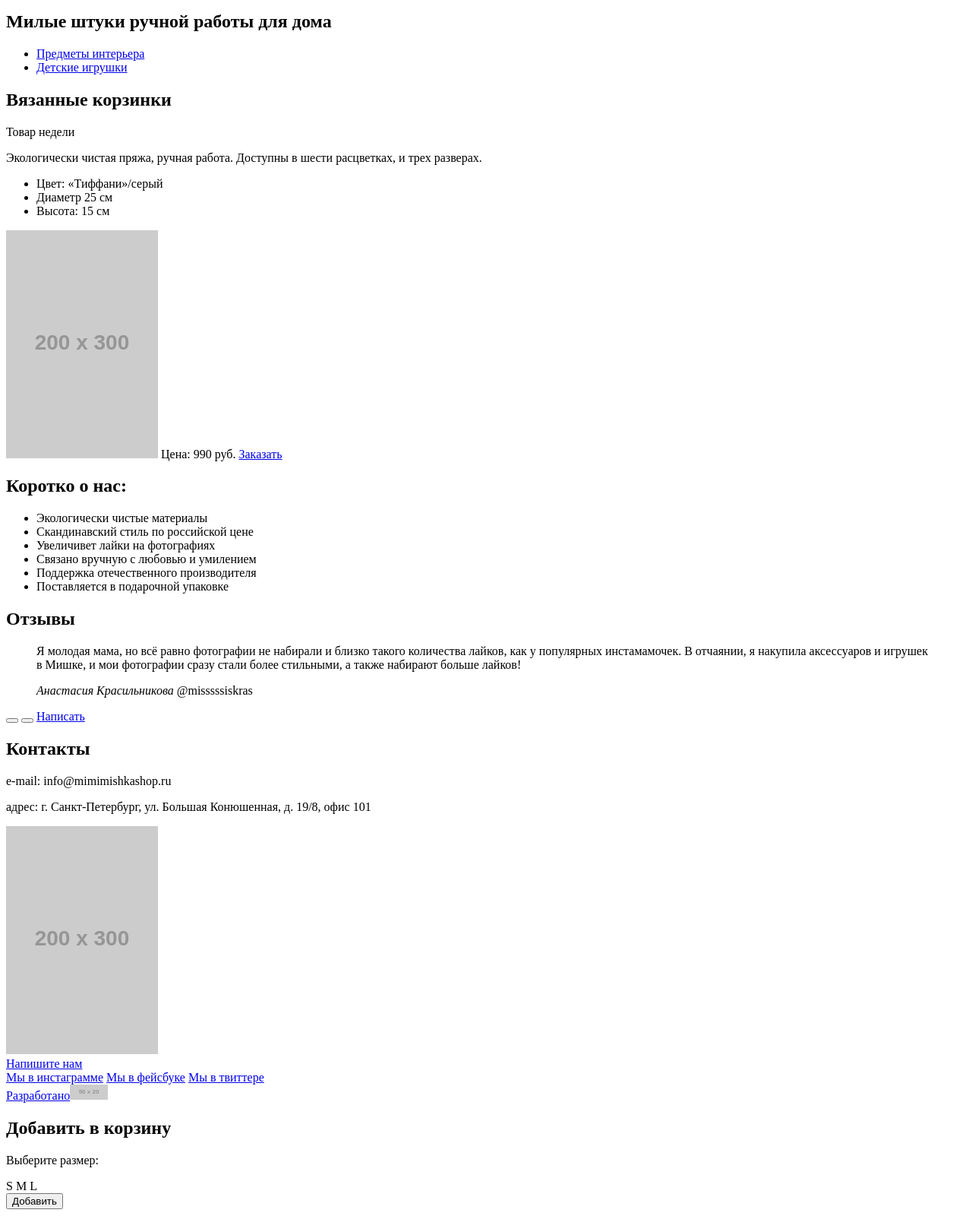
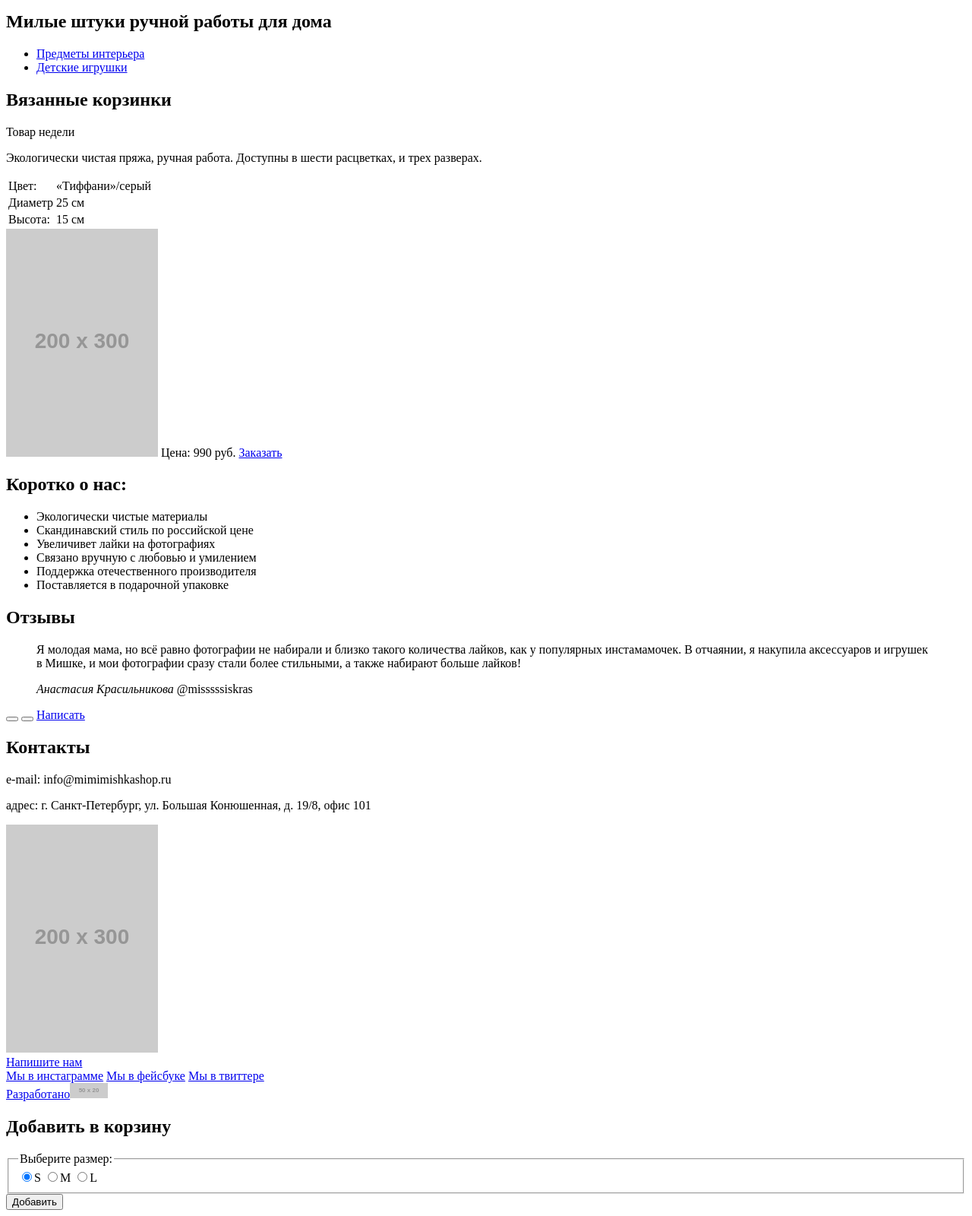
Before and after one commit to thitrylynx/289641-mishka, a website: page index.html in a window 1280 px wide. Shown: the part 197-1797 px from the top of the page at 76% size. Drawn offline with Linux system fonts and the light colour scheme; placeholder pictures from the web are drawn by us.

Commit message:
Доработки замечаний наставника

```diff
--- a/index.html
+++ b/index.html
@@ -8,7 +8,7 @@
     <!-- Блок шапка -->
     <header class="page-header">
       <h1 class="page-header__title">Интернет-магазин "Mishka" - Главная страница</h1><!-- скрыть -->
-      <a class="page-header__logo">
+      <a class="logo">
         <img src="http://placehold.it/80x20" width="80" height="20" alt="Интернет-магазин «Mishka»">
       </a>
       <nav class="main-nav main-nav--open">
@@ -28,14 +28,10 @@
       </header>
       <ul class="main-content__list">
         <li class="main-content__list-item">
-          <a class="main-content__list-link" href="#">Предметы интерьера
-            <span class="main-content__item-good"></span>
-          </a>
+          <a class="main-content__list-link" href="#">Предметы интерьера</a>
         </li>
         <li class="main-content__list-item main-content__list-item--dark">
-          <a class="main-content__list-link" href="#">Детские игрушки
-            <span class="main-content__item-toy"></span>
-          </a>
+          <a class="main-content__list-link" href="#">Детские игрушки</a>
         </li>
       </ul>
     </section>
@@ -45,20 +41,20 @@
         <h2 class="promo-block__title">Вязанные корзинки</h2>
         <span class="promo-block__subtitle">Товар недели</span>
         <p class="promo-block__descr">Экологически чистая пряжа, ручная работа. Доступны в шести расцветках, и трех разверах.</p>
-        <ul class="promo-block__features">
-          <li class="promo-block__feature">
-            <span class="promo-block__benefit">Цвет:</span>
-            <span class="promo-block__value">«Тиффани»/серый</span>
-          </li>
-          <li class="promo-block__feature">
-            <span class="promo-block__benefit">Диаметр</span>
-            <span class="promo-block__value">25 см</span>
-          </li>
-          <li class="promo-block__feature">
-            <span class="promo-block__benefit">Высота:</span>
-            <span class="promo-block__value">15 см</span>
-          </li>
-        </ul>
+        <table class="promo-block__features">
+          <tr class="promo-block__feature">
+            <td class="promo-block__benefit">Цвет:</td>
+            <td class="promo-block__value">«Тиффани»/серый</td>
+          </tr>
+          <tr class="promo-block__feature">
+            <td class="promo-block__benefit">Диаметр</td>
+            <td class="promo-block__value">25 см</td>
+          </tr>
+          <tr class="promo-block__feature">
+            <td class="promo-block__benefit">Высота:</td>
+            <td class="promo-block__value">15 см</td>
+          </tr>
+        </table>
         <img class="promo-block__logo" src="http://placehold.it/200x300" width="200" height="300" alt="Изображение вязаных корзинок">
         <span class="promo-block__price">Цена: 990 руб.</span>
         <a class="promo-block__btn btn" href="#">Заказать</a>
@@ -66,7 +62,6 @@
     </section>
     <!-- Блок о компании -->
     <section class="about">
-      <div class="about__wrapper">
       <h2 class="about__title">Коротко о нас:</h2>
       <ul class="about__advantages">
         <li class="about__advantage about__advantage--flower">Экологически чистые материалы</li>
@@ -76,7 +71,6 @@
         <li class="about__advantage about__advantage--rocket">Поддержка отечественного производителя</li>
         <li class="about__advantage about__advantage--present">Поставляется в подарочной упаковке</li>
       </ul>
-      </div>
     </section>
     <!-- Блок отзывы -->
     <section class="reviews">
@@ -98,7 +92,6 @@
     </section>
     <!-- Блок контакты -->
     <footer class="page-footer">
-      <div class="page-footer__wrapper">
       <h2 class="page-footer__title">Контакты</h2>
       <p class="page-footer__mail">e-mail:
         <a class="page-footer__mail-value">info@mimimishkashop.ru</a>
@@ -106,7 +99,6 @@
       <p class="page-footer__adress">адрес:
         <span class="page-footer__adress-value">г. Санкт-Петербург, ул. Большая Конюшенная, д. 19/8, офис 101</span>
       </p>
-      </div>
       <div class="page-footer__map-block">
         <img class="page-footer__map" src="http://placehold.it/200x300" width="200" height="300" alt="Карта - Город Санкт-Петербург, улица Большая Конюшенная, дом 19/8, офис 101">
       </div>
@@ -123,18 +115,22 @@
         <a class="page-footer__copyright-link" href="#">Разработано<img class="page-footer__copyright-link--logo" src="http://placehold.it/50x20" width="50" height="20" alt="Логотип «HTML-Academy»"></a>
       </div>
     </footer>
-    <section class="modal-content">
-      <div class="modal-content__wrapper">
+    <form class="modal-content" action="https://echo.htmlacademy.ru" method="post">
       <h2 class="modal-content__title">Добавить в корзину</h2>
-        <p class="modal-content__subtitle">Выберите размер:</p>
-        <div class="modal-content__items">
-          <span class="modal-content__item">S</span>
-          <span class="modal-content__item">M</span>
-          <span class="modal-content__item">L</span>
-        </div>
+      <fieldset class="form-size">
+        <legend class="form-size">Выберите размер:</legend>
+        <label class="form-size__feature">
+          <input class="form-size__feature-value" type="radio" name="size" value="S" checked/>S
+        </label>
+        <label class="form-size__feature">
+          <input class="form-size__feature-value" type="radio" name="size" value="M"/>M
+        </label>
+        <label class="form-size__feature">
+          <input class="form-size__feature-value" type="radio" name="size" value="L"/>L
+        </label>
+      </fieldset>
       <button class="modal-content__btn btn" type="submit">Добавить</button>
-      </div>
-    </section>
+    </form>
     <div class="modal-overlay"></div>
   </body>
 </html>
```
Also changed, not shown: catalog.html (+16 -22 lines), form.html (+12 -22 lines). Lines whose indentation alone changed are shown as unchanged.
